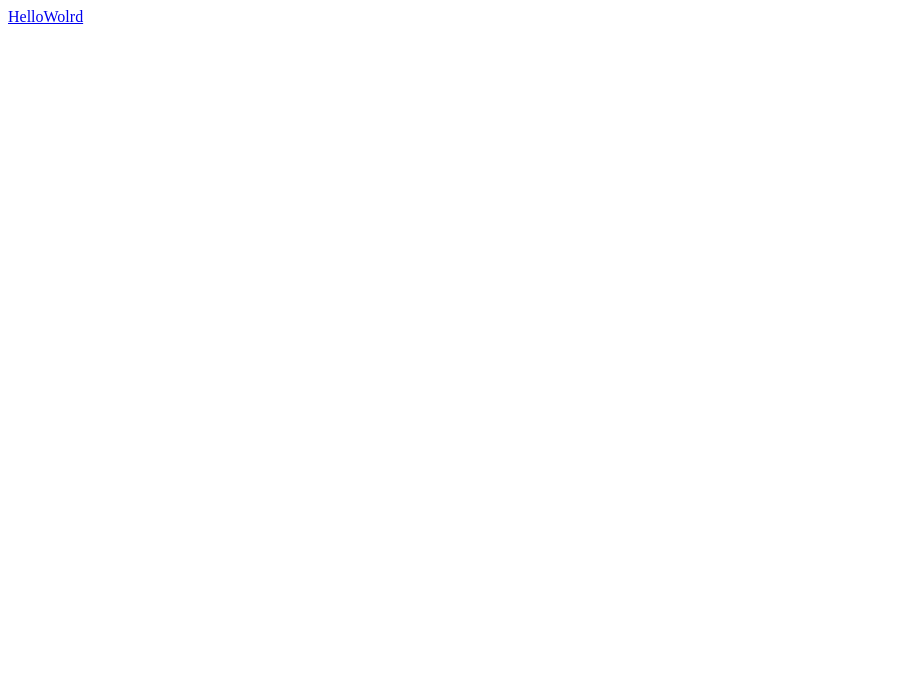
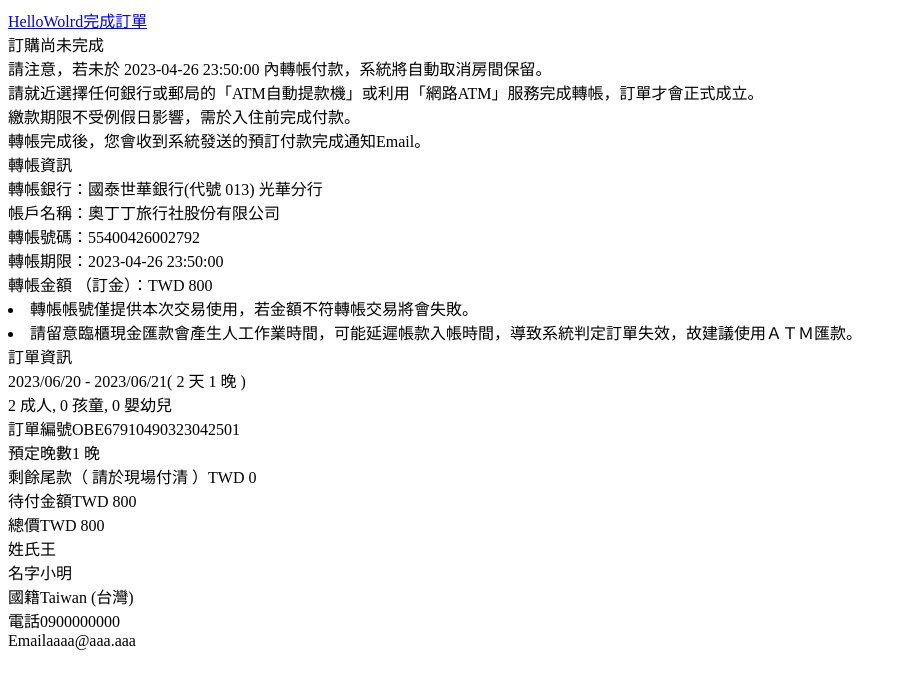
Before and after one commit to balajasa/bnb, a Vue app: page /completeOrder in a window 1280 px wide. Before the commit this address had no page. Shown: the top 688 px of the page, without its empty margins (0-907 px from the left). Built offline with nearby package versions, Linux system fonts and the light colour scheme.

Commit message:
feat: 新增完成訂單元件

```diff
--- a/src/App.vue
+++ b/src/App.vue
@@ -1,6 +1,7 @@
 <template>
   <div id="app">
     <router-link to="/hello">HelloWolrd</router-link>
+    <router-link to="/completeOrder">完成訂單</router-link>
     <div class="container">
       <router-view></router-view>
     </div>
--- /dev/null
+++ b/src/components/CompleteOrder.vue
@@ -0,0 +1,92 @@
+<template>
+
+<div class="order-success">訂購尚未完成</div>
+<div class="order-status">
+  <div class="txt-notice">請注意，若未於 <span>2023-04-26 23:50:00</span> 內轉帳付款，系統將自動取消房間保留。</div>
+  請就近選擇任何銀行或郵局的「ATM自動提款機」或利用「網路ATM」服務完成轉帳，訂單才會正式成立。<br/>
+  繳款期限不受例假日影響，需於入住前完成付款。<br/>
+  轉帳完成後，您會收到系統發送的預訂付款完成通知Email。
+</div>
+
+<div class="transfer-info">
+  <div class="txt-title">轉帳資訊</div>
+  <div class="txt-transfer">轉帳銀行：國泰世華銀行(代號 013) 光華分行</div>
+  <div class="txt-transfer">帳戶名稱：奧丁丁旅行社股份有限公司</div>
+  <div class="txt-transfer">轉帳號碼：55400426002792</div>
+  <div class="txt-transfer">轉帳期限：2023-04-26 23:50:00</div>
+
+  <div class="txt-money">轉帳金額 <span>（訂金）</span>：TWD 800</div>
+  <div class="txt-remind">
+    <li>轉帳帳號僅提供本次交易使用，若金額不符轉帳交易將會失敗。</li>
+    <li>請留意臨櫃現金匯款會產生人工作業時間，可能延遲帳款入帳時間，導致系統判定訂單失效，故建議使用ＡＴＭ匯款。</li>
+  </div>
+</div>
+
+<div class="order-info">
+  <div class="txt-title">訂單資訊</div>
+
+  <div class="order-date">2023/06/20 - 2023/06/21( 2 天 1 晚 )</div>
+  <div class="order-people">2 成人, 0 孩童, 0 嬰幼兒</div>
+
+  <div class="info-group">
+    <label>訂單編號</label>
+    <span>OBE67910490323042501</span>
+  </div>
+  <div class="info-group">
+    <label>預定晚數</label>
+    <span>1 晚</span>
+  </div>
+
+  <div class="order-row">
+    <div class="info-group">
+      <label>剩餘尾款（ 請於現場付清 ）</label>
+      <span>TWD 0</span>
+    </div>
+    <div class="info-group">
+      <label>待付金額</label>
+      <span>TWD 800</span>
+    </div>
+    <div class="info-group">
+      <label>總價</label>
+      <span>TWD 800</span>
+    </div>
+  </div>
+  <div class="info-group">
+    <label>姓氏</label>
+    <span>王</span>
+  </div>
+  <div class="info-group">
+    <label>名字</label>
+    <span>小明</span>
+  </div>
+  <div class="info-group">
+    <label>國籍</label>
+    <span>Taiwan (台灣)</span>
+  </div>
+  <div class="info-group">
+    <label>電話</label>
+    <span>0900000000</span>
+  </div>
+  <div class="info-group">
+    <label>Email</label>
+    <span>aaaa@aaa.aaa</span>
+  </div>
+</div>
+
+</template>
+
+<script setup>
+// import { ref } from 'vue'
+
+// defineProps({
+//   msg: String,
+// })
+
+// const msg = ref('Hello World!')
+
+</script>
+
+<!-- Add "scoped" attribute to limit CSS to this component only -->
+<style scoped>
+
+</style>
--- a/src/router/index.js
+++ b/src/router/index.js
@@ -3,12 +3,14 @@ import {createRouter, createWebHistory} from 'vue-router'
 // 1. 定义路由组件.
 // 也可以从其他文件导入
 import HelloWorld from '../components/HelloWorld.vue'
+import CompleteOrder from '../components/CompleteOrder.vue'
 
 // 2. 定义一些路由
 // 每个路由都需要映射到一个组件。
 // 我们后面再讨论嵌套路由。
 const routes = [
   { path: '/hello', component: HelloWorld },
+  { path: '/completeOrder', component: CompleteOrder },
 ]
 
 // 3. 创建路由实例并传递 `routes` 配置
```
